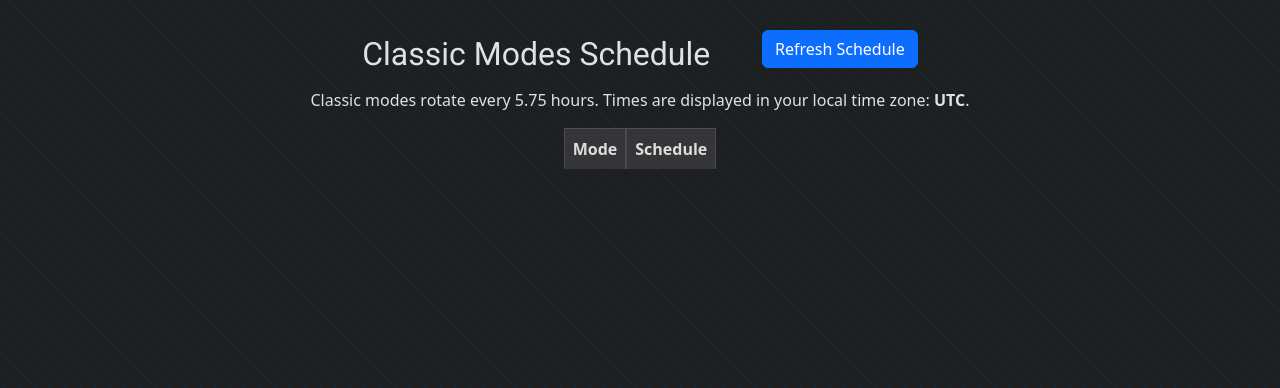
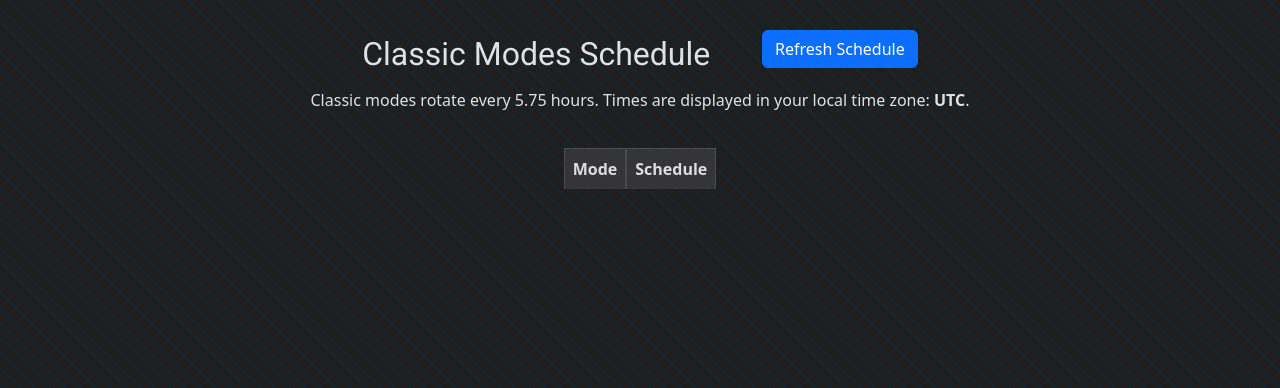
Before and after one commit to Drachiir/stats.drachbot, a Python web app: template templates/classic_modes.html in a window 1280 px wide. Shown: the part 52-440 px from the top of the page. Run offline with Jinja, Linux system fonts and the light colour scheme; the template is opened without the code that fills it, so the values that code supplies are empty; some libraries are stand-ins or nearby versions.

Commit message:
classic modes styling

```diff
--- a/templates/classic_modes.html
+++ b/templates/classic_modes.html
@@ -10,9 +10,9 @@
                 </div>
             </div>
             <p>Classic modes rotate every 5.75 hours. Times are displayed in your local time zone: <strong id="user-timezone"></strong>.</p>
-            <div style="display: flex; justify-content: center; gap: 10px; flex-wrap: wrap">
-                <div style="width: max-content">
-                    <table class="table table-hover table-striped table-bordered" style="display: inline-block">
+            <div style="display: flex; justify-content: center; gap: 10px; flex-wrap: wrap; padding: 20px">
+                <div>
+                    <table class="table table-hover table-striped table-bordered">
                         <tr>
                             <th>Mode</th><th>Schedule</th>
                         </tr>
@@ -25,7 +25,7 @@
                                     </div>
                                 </td>
                                 <td>
-                                    <div style="text-align: left">
+                                    <div style="text-align: left; text-wrap: wrap">
                                         <r class="schedule" data-start="{{ item.start }}" data-end="{{ item.end }}">
                                             {{ item.start }} {{ item.end }}
                                         </r>
```
